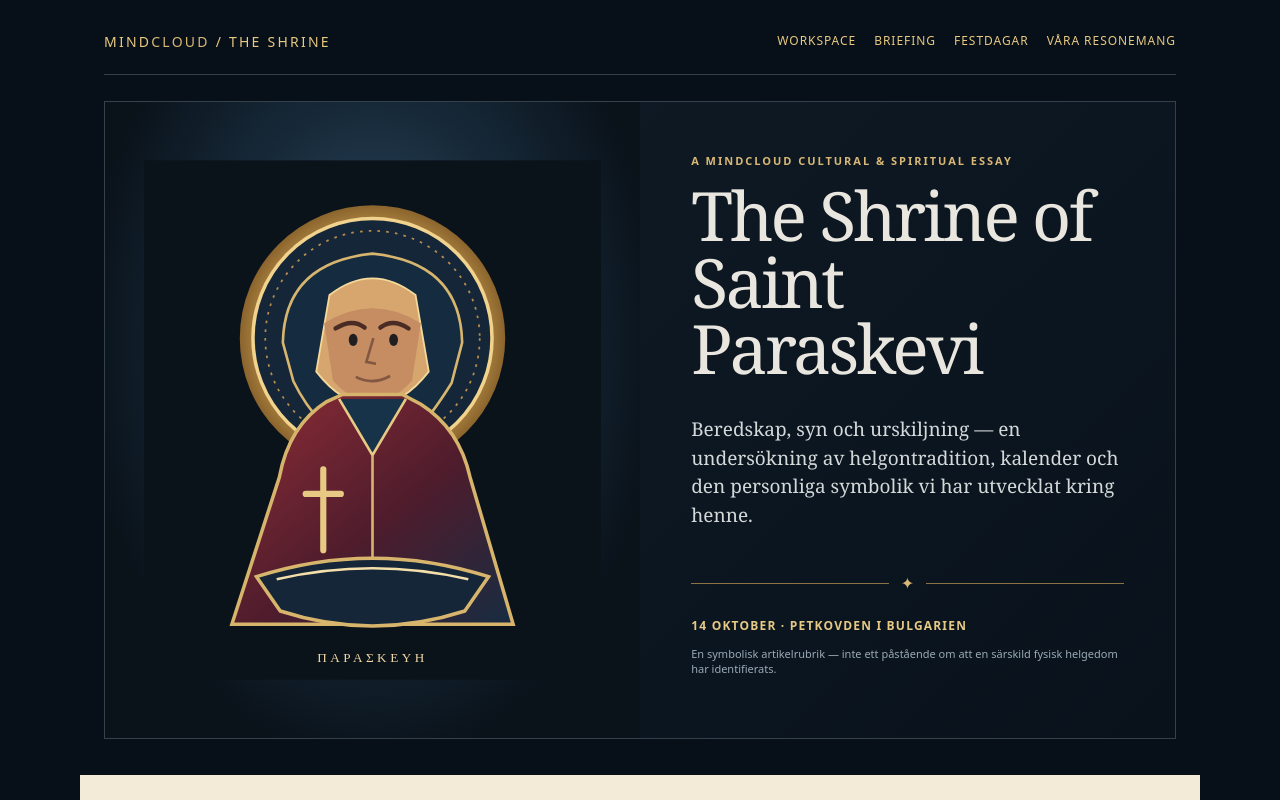
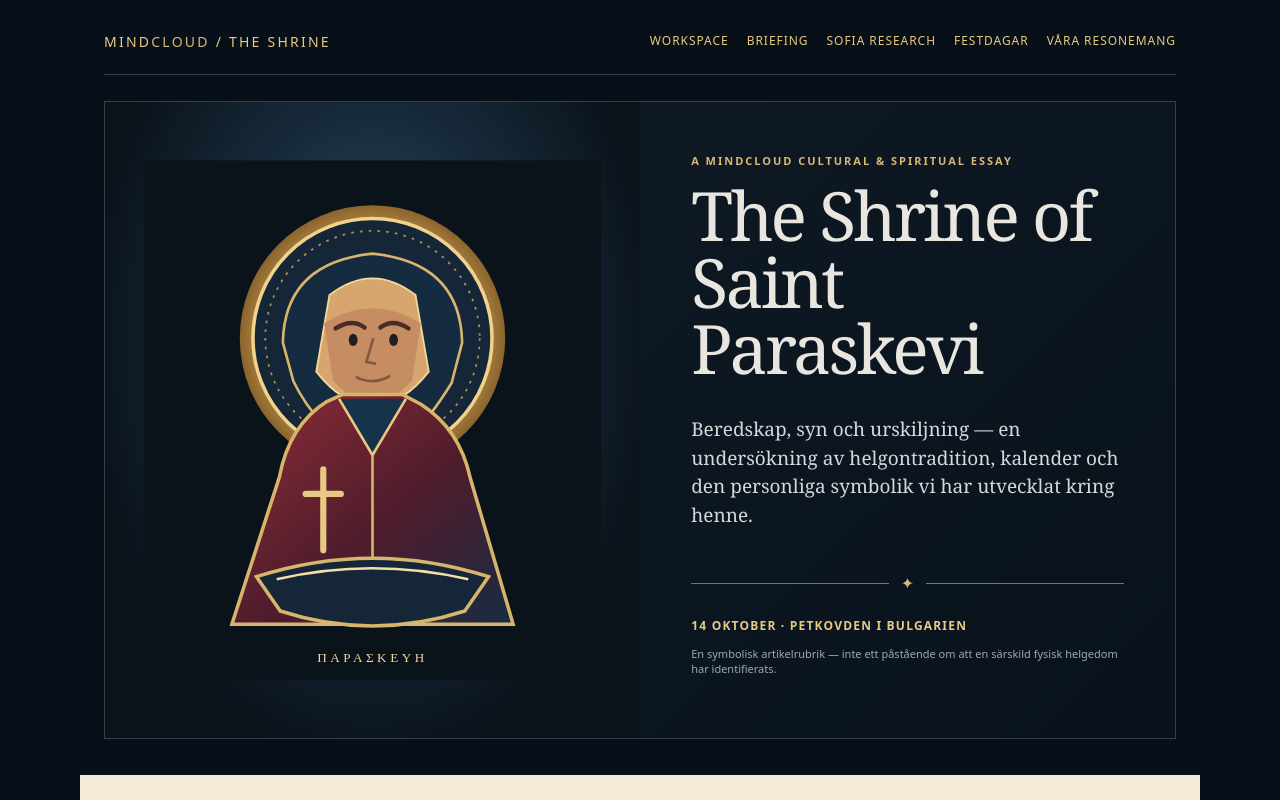
Before and after one commit to selotisk-source/Osiris-mindcloud-ui, a browser extension: page paraskevi.html in a window 1280 px wide. Shown: the top 800 px of the page. Drawn offline with Linux system fonts and the light colour scheme.

Commit message:
Cross-link Sofia research from Shrine article

```diff
--- a/paraskevi.html
+++ b/paraskevi.html
@@ -14,7 +14,7 @@
 </head>
 <body>
 <div class="wrap">
-<header class="nav"><a class="brand" href="/">MIND<span>CLOUD</span> / THE SHRINE</a><nav class="navlinks" aria-label="Article navigation"><a href="/">Workspace</a><a href="/newsletter">Briefing</a><a href="#feast-days">Festdagar</a><a href="#interpretation">Våra resonemang</a></nav></header>
+<header class="nav"><a class="brand" href="/">MIND<span>CLOUD</span> / THE SHRINE</a><nav class="navlinks" aria-label="Article navigation"><a href="/">Workspace</a><a href="/newsletter">Briefing</a><a href="/sofia-research">Sofia Research</a><a href="#feast-days">Festdagar</a><a href="#interpretation">Våra resonemang</a></nav></header>
 <section class="hero">
 <div class="art"><img src="/assets/paraskevi-shrine.svg" alt="Original stiliserad ikonillustration av Sankt Paraskevi med gloria och kors"></div>
 <div class="hero-copy"><div class="eyebrow">A MindCloud cultural &amp; spiritual essay</div><h1>The Shrine of Saint Paraskevi</h1><p class="dek">Beredskap, syn och urskiljning — en undersökning av helgontradition, kalender och den personliga symbolik vi har utvecklat kring henne.</p><div class="rule">✦</div><div class="date">14 OKTOBER · PETKOVDEN I BULGARIEN</div><p class="status">En symbolisk artikelrubrik — inte ett påstående om att en särskild fysisk helgedom har identifierats.</p></div>
```
